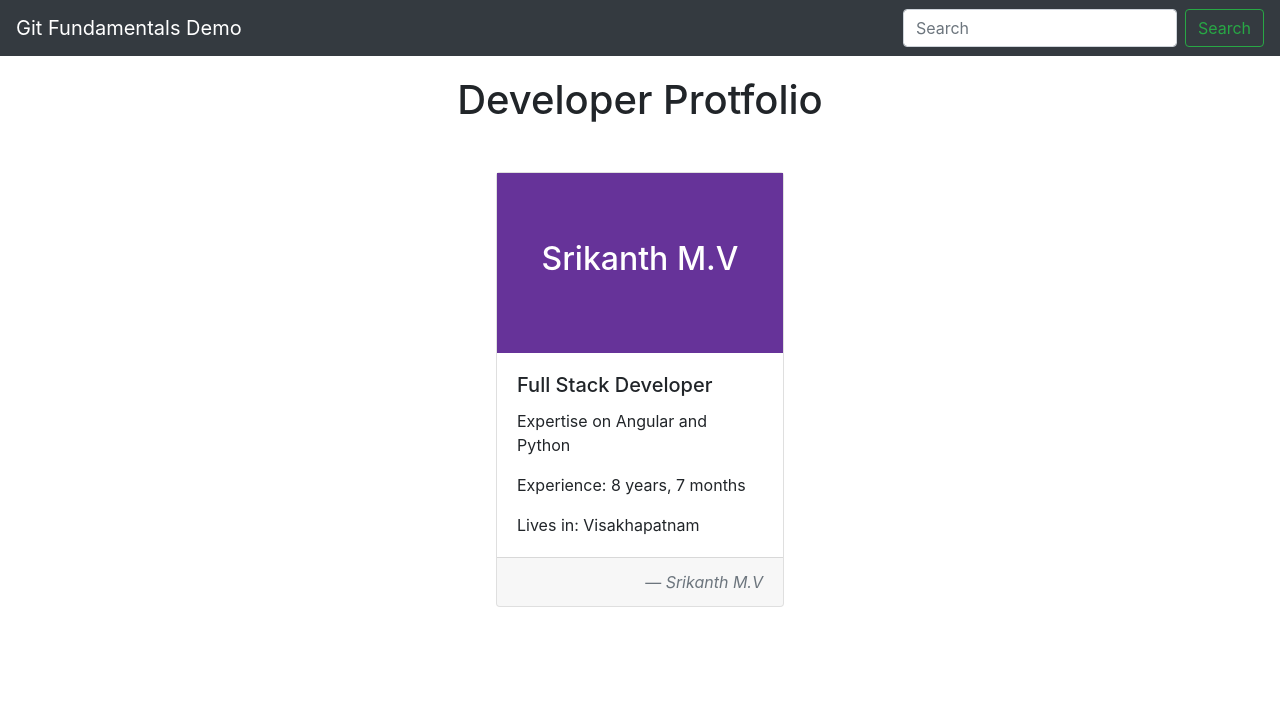
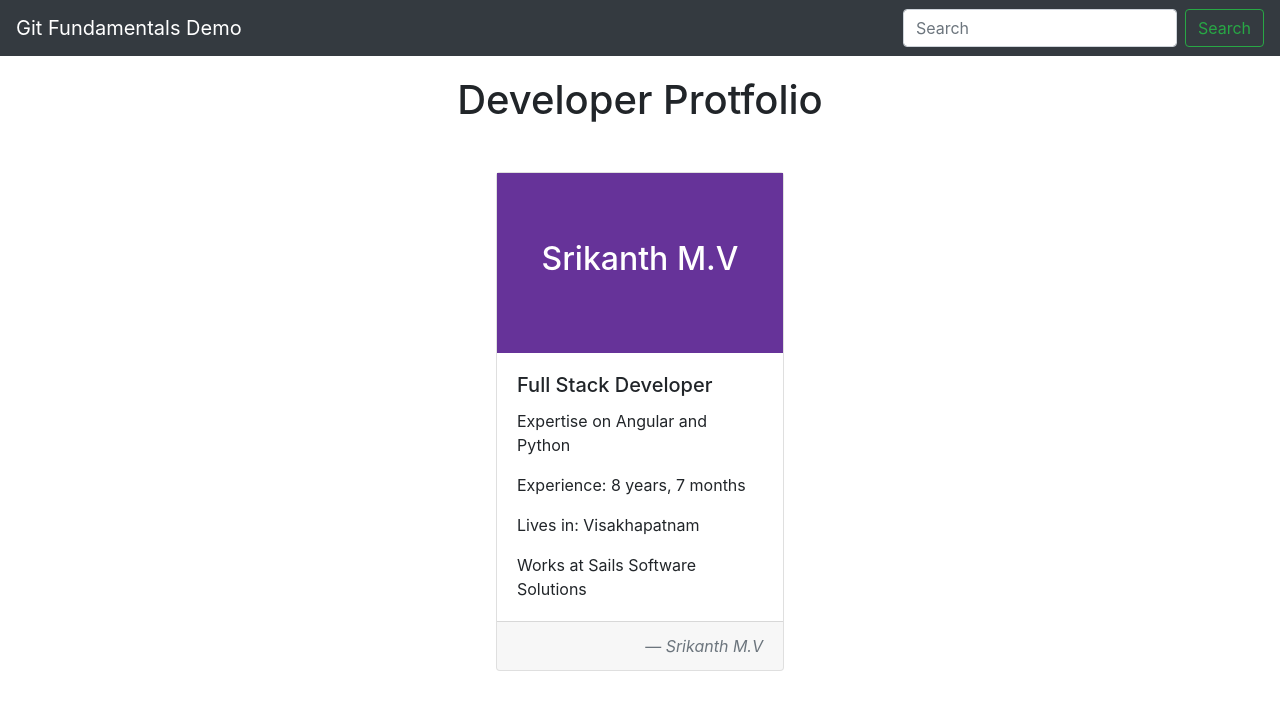
Before and after one commit to srikanthmv/gitdemoproject, an Angular app: page / in a window 1280 px wide. Shown: the top 710 px of the page. Built offline with nearby package versions, Linux system fonts and the light colour scheme.

Commit message:
added work details in protfolio

```diff
--- a/src/app/app.component.html
+++ b/src/app/app.component.html
@@ -29,6 +29,7 @@
         <p class="card-text">Expertise on Angular and Python</p>
         <p class="card-text">Experience: 8 years, 7 months</p>
         <p class="card-text">Lives in: Visakhapatnam</p>
+        <p class="card-text">Works at Sails Software Solutions</p>
       </div>
       <div class="card-footer">
         <blockquote class="blockquote">
```
